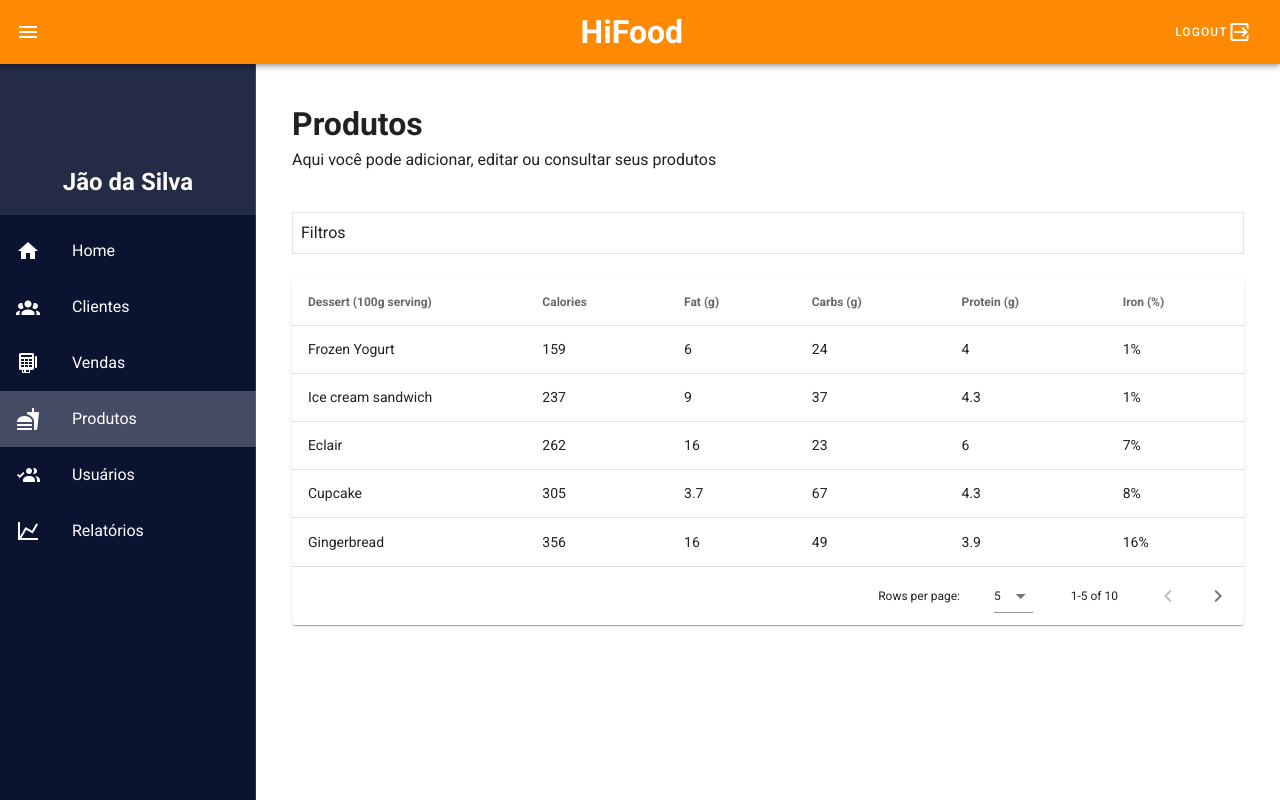
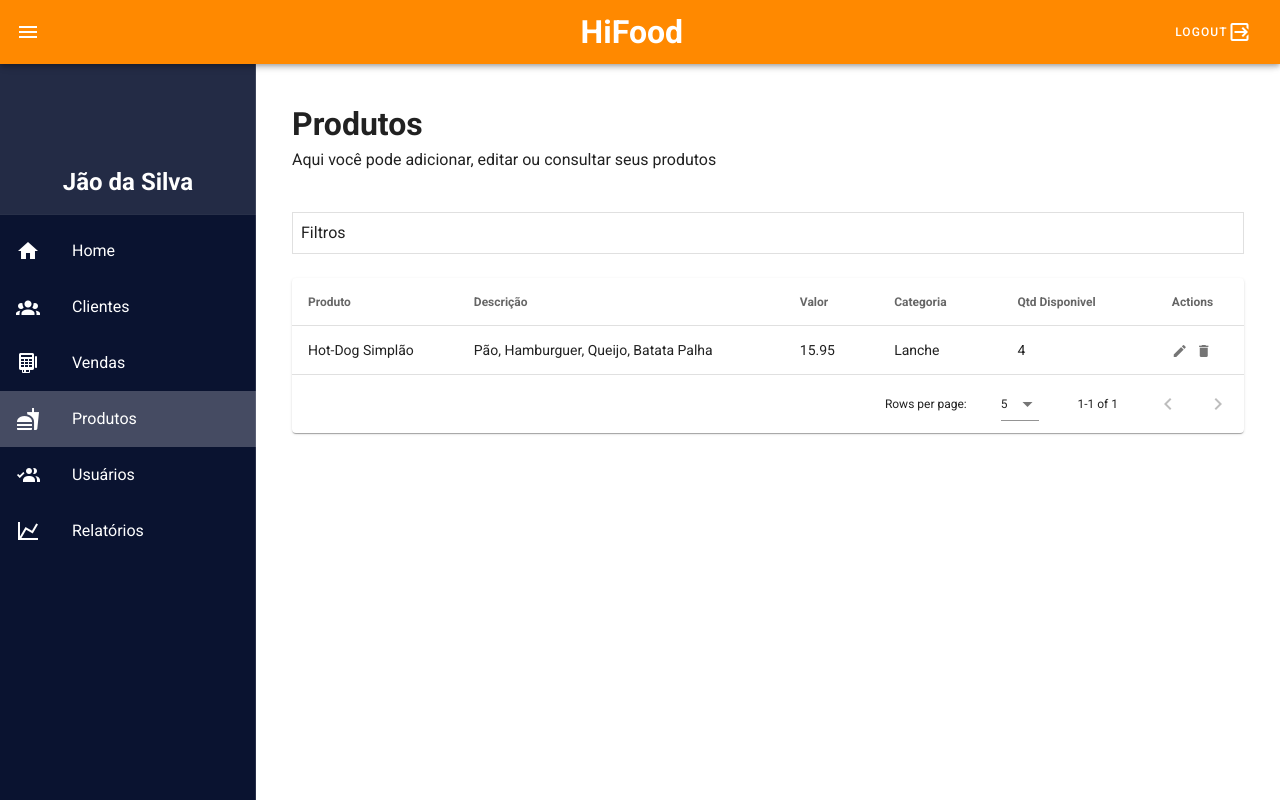
Before and after one commit to fabricadeprogramador/hifood-admin, a Vue app: page /#/produtos in a window 1280 px wide. Built offline with nearby package versions, Linux system fonts and the light colour scheme.

Commit message:
Ajustando pagina de produtos

```diff
--- a/src/views/Produtos.vue
+++ b/src/views/Produtos.vue
@@ -17,10 +17,20 @@
       <v-col>
         <v-data-table
           :headers="headers"
-          :items="desserts"
+          :items="produtos"
           :items-per-page="5"
           class="elevation-1"
-        ></v-data-table>
+        >
+          <template v-slot:item.actions="{ item }">
+            <v-icon small class="mr-2" @click="editItem(item)">
+              mdi-pencil
+            </v-icon>
+            <v-icon small @click="deleteItem(item)"> mdi-delete </v-icon>
+          </template>
+          <template v-slot:no-data>
+            <v-btn color="primary" @click="initialize"> Reset </v-btn>
+          </template>
+        </v-data-table>
       </v-col>
     </v-row>
   </div>
@@ -28,104 +38,34 @@
 
 <script>
 export default {
-    data () {
+  data() {
     return {
       headers: [
         {
-            text: 'Dessert (100g serving)',
-            align: 'start',
+          text: "Produto",
+          align: "start",
           sortable: false,
-            value: 'name',
+          value: "nome",
         },
-          { text: 'Calories', value: 'calories' },
-          { text: 'Fat (g)', value: 'fat' },
-          { text: 'Carbs (g)', value: 'carbs' },
-          { text: 'Protein (g)', value: 'protein' },
-          { text: 'Iron (%)', value: 'iron' },
+        { text: "Descrição", value: "descricao" },
+        { text: "Valor", value: "valor" },
+        { text: "Categoria", value: "categoria" },
+        { text: "Qtd Disponivel", value: "qtdDisponivel" },
+        { text: 'Actions', value: 'actions', sortable: false },
       ],
-        desserts: [
+
+      produtos: [
         {
-            name: 'Frozen Yogurt',
-            calories: 159,
-            fat: 6.0,
-            carbs: 24,
-            protein: 4.0,
-            iron: '1%',
-          },
-          {
-            name: 'Ice cream sandwich',
-            calories: 237,
-            fat: 9.0,
-            carbs: 37,
-            protein: 4.3,
-            iron: '1%',
-          },
-          {
-            name: 'Eclair',
-            calories: 262,
-            fat: 16.0,
-            carbs: 23,
-            protein: 6.0,
-            iron: '7%',
-          },
-          {
-            name: 'Cupcake',
-            calories: 305,
-            fat: 3.7,
-            carbs: 67,
-            protein: 4.3,
-            iron: '8%',
-          },
-          {
-            name: 'Gingerbread',
-            calories: 356,
-            fat: 16.0,
-            carbs: 49,
-            protein: 3.9,
-            iron: '16%',
-          },
-          {
-            name: 'Jelly bean',
-            calories: 375,
-            fat: 0.0,
-            carbs: 94,
-            protein: 0.0,
-            iron: '0%',
-          },
-          {
-            name: 'Lollipop',
-            calories: 392,
-            fat: 0.2,
-            carbs: 98,
-            protein: 0,
-            iron: '2%',
-          },
-          {
-            name: 'Honeycomb',
-            calories: 408,
-            fat: 3.2,
-            carbs: 87,
-            protein: 6.5,
-            iron: '45%',
-          },
-          {
-            name: 'Donut',
-            calories: 452,
-            fat: 25.0,
-            carbs: 51,
-            protein: 4.9,
-            iron: '22%',
-          },
-          {
-            name: 'KitKat',
-            calories: 518,
-            fat: 26.0,
-            carbs: 65,
-            protein: 7,
-            iron: '6%',
+          nome: "Hot-Dog Simplão",
+          descricao: "Pão, Hamburguer, Queijo, Batata Palha",
+          valor: 15.95,
+          categoria: "Lanche",
+          qtdDisponivel: 4,
         },
       ],
-      }
+
+
+    };
   },
-  }
+};
 </script>
```
Lines whose indentation alone changed are shown as unchanged.
